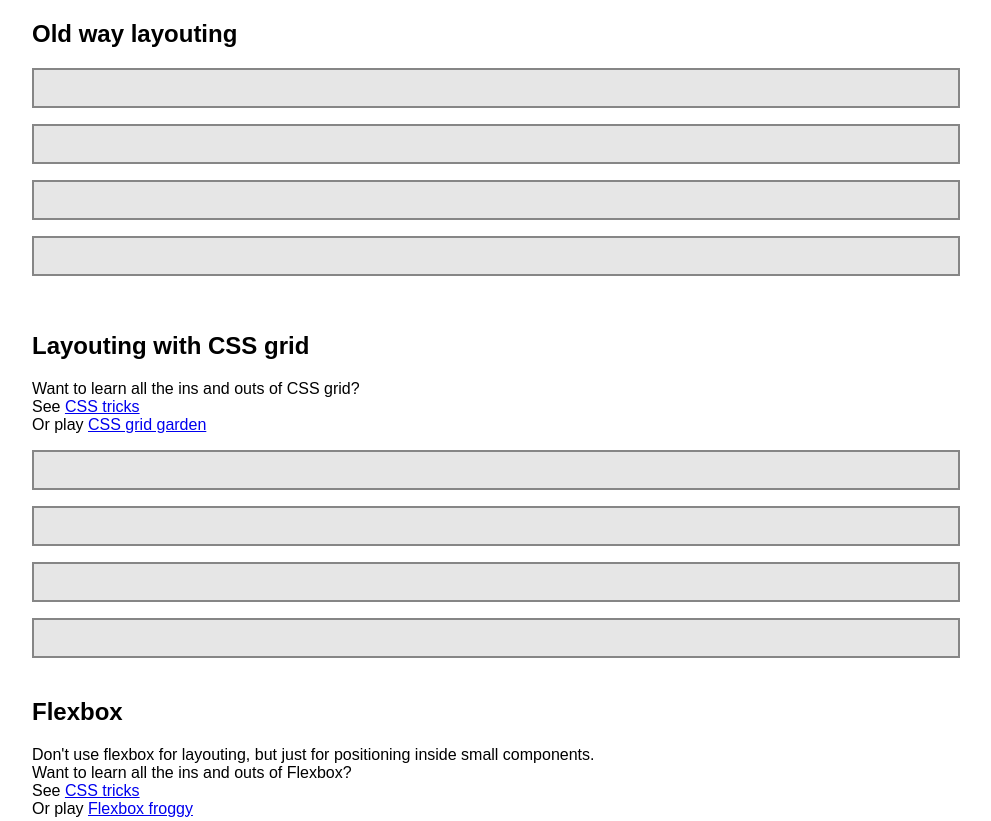
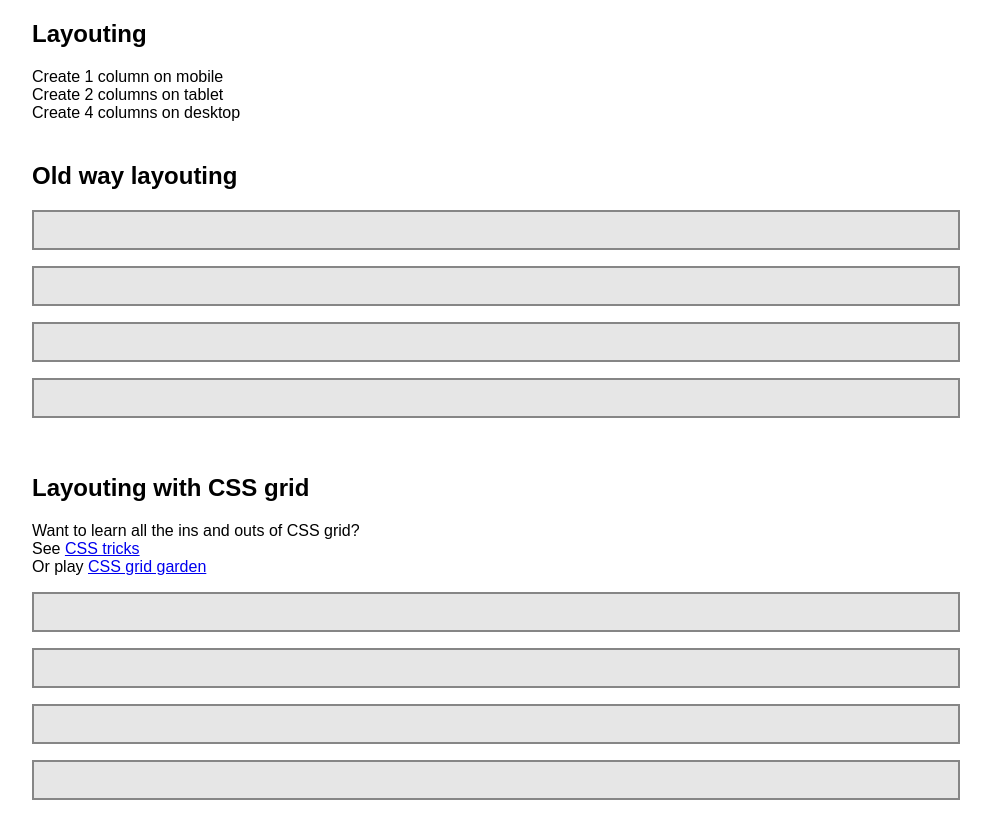
Before and after one commit to jeroensmits-fe/SintLucasFunnel, a website built with Vite: page layout.html in a window 1280 px wide. Shown: the top 821 px of the page, without its empty margins (144-1135 px from the left). Built offline with nearby package versions, Linux system fonts and the light colour scheme.

Commit message:
add layouting intro

```diff
--- a/layout.html
+++ b/layout.html
@@ -28,6 +28,16 @@
     </style>
   </head>
   <body>
+    <section class="container">
+      <h1>Layouting</h1>
+
+      <p>
+        Create 1 column on mobile<br />
+        Create 2 columns on tablet<br />
+        Create 4 columns on desktop
+      </p>
+    </section>
+
     <section class="container">
       <h1>Old way layouting</h1>
 
@@ -71,7 +81,8 @@
       <h1>Flexbox</h1>
 
       <p>
-        Don't use flexbox for layouting, but just for positioning inside small components.<br />
+        Don't use flexbox for layouting, but just for positioning inside small
+        components.<br />
         Want to learn all the ins and outs of Flexbox?<br />
         See
         <a href="https://css-tricks.com/snippets/css/a-guide-to-flexbox/"
@@ -79,5 +90,6 @@
         ><br />
         Or play <a href="https://flexboxfroggy.com/#nl">Flexbox froggy</a>
       </p>
+    </section>
   </body>
 </html>
```
